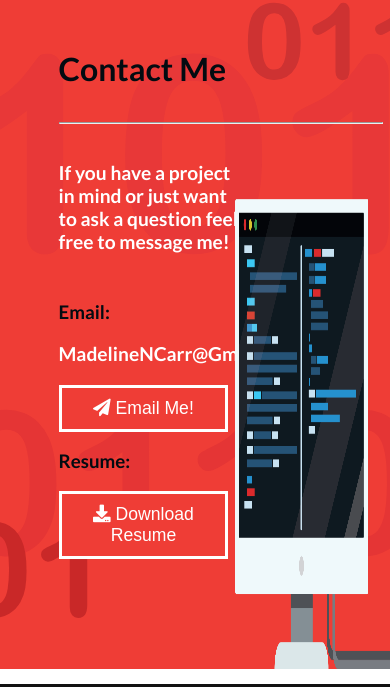
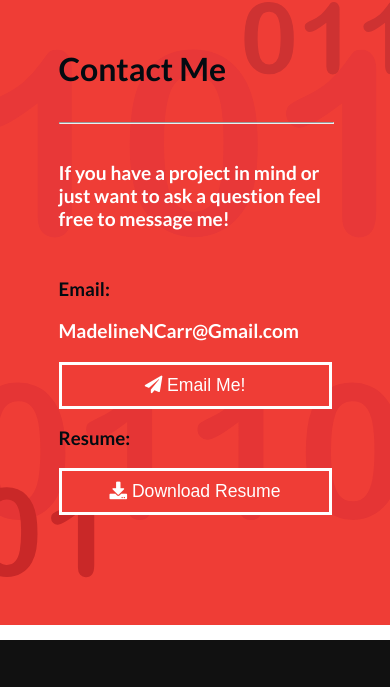
Before and after one commit to Madeline-Carr/Madeline-Carr.github.io, a plain HTML site: page index.html in a window 390 px wide. Shown: the part 5348-6035 px from the top of the page. Drawn offline with nearby package versions, Linux system fonts and the light colour scheme; some packages are replaced by stand-ins of ours.

Commit message:
Fully Responsive Contact Me

```diff
--- a/Styles/styles.scss
+++ b/Styles/styles.scss
@@ -343,7 +343,6 @@ button{
     #two{
         grid-column: 2/3;
     }
-
 }
 //Footer
 footer{
@@ -465,11 +464,23 @@ button{
 //Contact Me
 #contactMe{
     img{
-        position:absolute;
-        height:70%;
-        right:0px;
-        top:30%;
+        width:40%;
+        bottom: 15%;
+       // top: 53%;
    }
+}
+
+#contact_grid{
+    #para{
+        grid-column: 1/4;
+    }
+    #one{
+        grid-column: 1/3;
+    }
+    #two{
+        grid-column: 1/3;
+    }
+
 }
 //End ContactMe
   }
@@ -513,11 +524,27 @@ button{
 
 #contactMe{
     img{
-        position:absolute;
-        height:70%;
-        right:0px;
-        top:30%;
+        display: none;
    }
+   button{
+       width: 100%;
+   }
+   hr{
+   grid-column: 1/2;
+}
+}
+#contact_grid{
+    grid-template-columns: 100%;
+    #para{
+        grid-column: 1/2;
+    }
+    #one{
+        grid-column: 1/2;
+    }
+    #two{
+        grid-column: 1/2;
+    }
+
 }
 //End ContactMe
 //LOCATION
@@ -527,6 +554,7 @@ button{
     grid-template-columns: 100%;
     grid-column-gap: 25px;
 }
+
 
 //END LOCATION
   }
```
Also changed, not shown: index.html (+2 -2 lines), Styles/styles.css, 1 other file.
